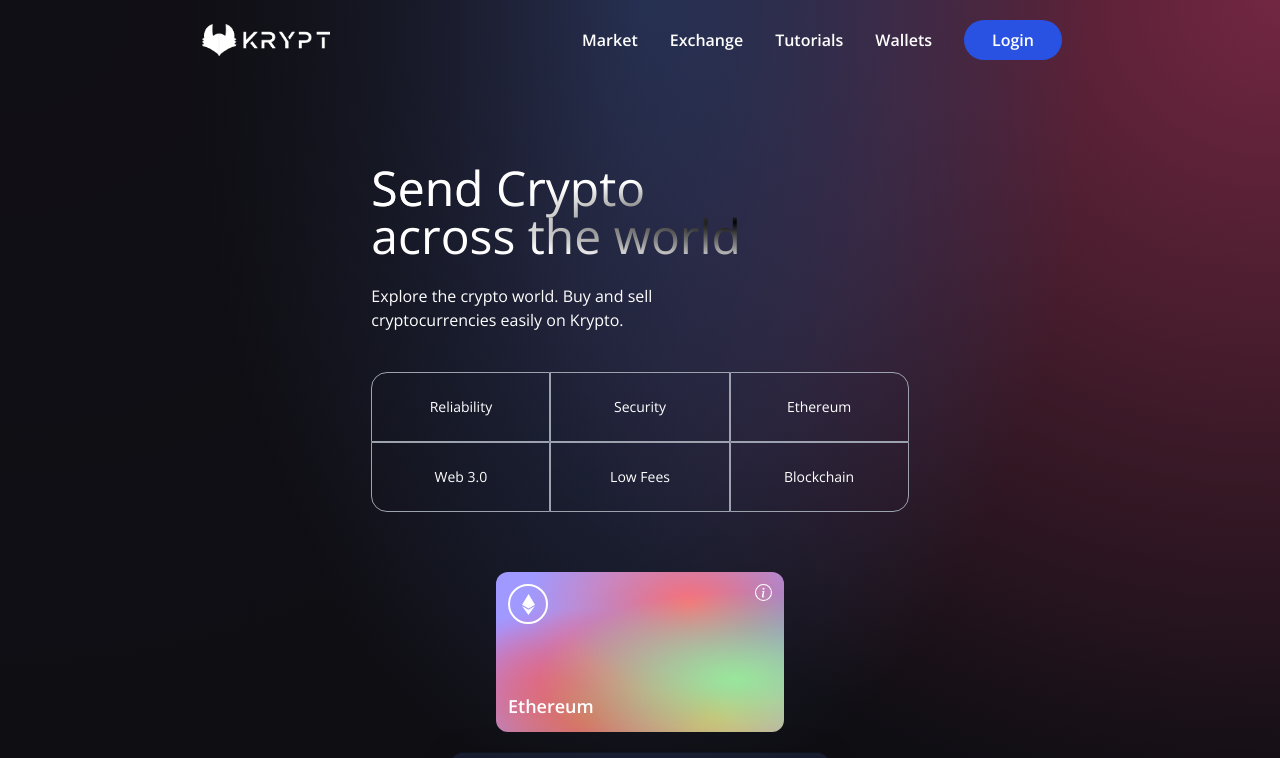
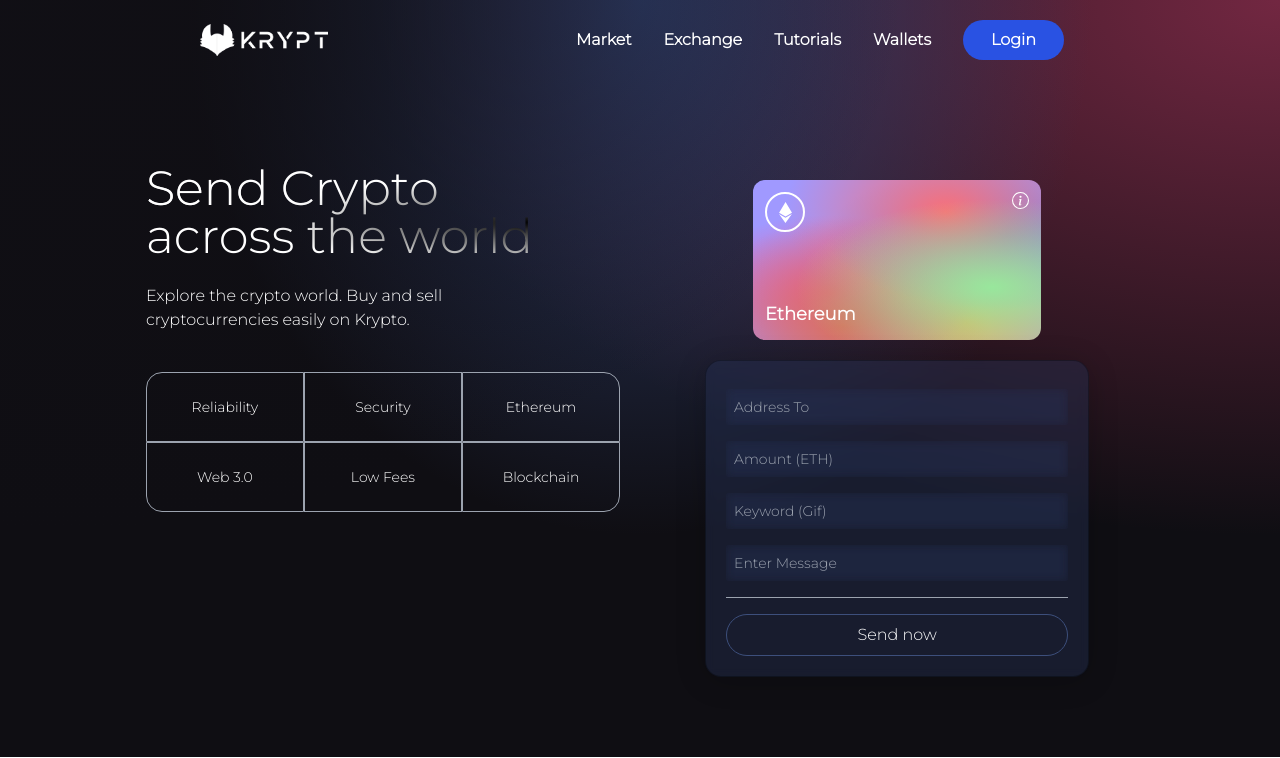
Before and after one commit to rohitroy-github/react-ModernCryptoTransact, a React (Vite) app in the folder client/: page / in a window 1280 px wide. Shown: the top 758 px of the page. Built offline with nearby package versions, Linux system fonts and the light colour scheme.

Commit message:
adding font changes

```diff
--- a/client/postcss.config.cjs
+++ b/client/postcss.config.cjs
@@ -1,6 +1,4 @@
+const tailwindcss = require("tailwindcss");
 module.exports = {
-  plugins: {
-    tailwindcss: {},
-    autoprefixer: {},
-  },
-}
+  plugins: [tailwindcss("./tailwind.config.js"), require("autoprefixer")],
+};
--- a/client/src/index.css
+++ b/client/src/index.css
@@ -1,4 +1,4 @@
-@import url('https://fonts.googleapis.com/css2?family=Open+Sans:wght@300;400;500;600;700&display=swap');
+@import url('https://fonts.googleapis.com/css2?family=Montserrat:wght@300&display=swap');
 
 * html {
   padding: 0;
@@ -8,7 +8,7 @@
 
 body {
   margin: 0;
-  font-family: 'Open Sans', sans-serif;
+  font-family: 'Montserrat', sans-serif;
   -webkit-font-smoothing: antialiased;
   -moz-osx-font-smoothing: grayscale;
 }
--- a/client/tailwind.config.cjs
+++ b/client/tailwind.config.cjs
@@ -1,8 +1,35 @@
-/** @type {import('tailwindcss').Config} */
 module.exports = {
-  content: ["./src/**/*.{js,jsx,ts,tsx}"],
+  purge: ["./src/**/*.{js,jsx,ts,tsx}", "./public/index.html"],
+  mode: "jit",
+  darkMode: false, // or 'media' or 'class'
   theme: {
+    fontFamily: {
+      display: ["Montserrat", "sans-serif"],
+      body: ["Open Sans", "sans-serif"],
+    },
+    extend: {
+      screens: {
+        mf: "990px",
+      },
+      keyframes: {
+        "slide-in": {
+          "0%": {
+            "-webkit-transform": "translateX(120%)",
+            transform: "translateX(120%)",
+          },
+          "100%": {
+            "-webkit-transform": "translateX(0%)",
+            transform: "translateX(0%)",
+          },
+        },
+      },
+      animation: {
+        "slide-in": "slide-in 0.5s ease-out",
+      },
+    },
+  },
+  variants: {
     extend: {},
   },
-  plugins: [],
+  // plugins: [require("@tailwindcss/forms")],
 };
```
